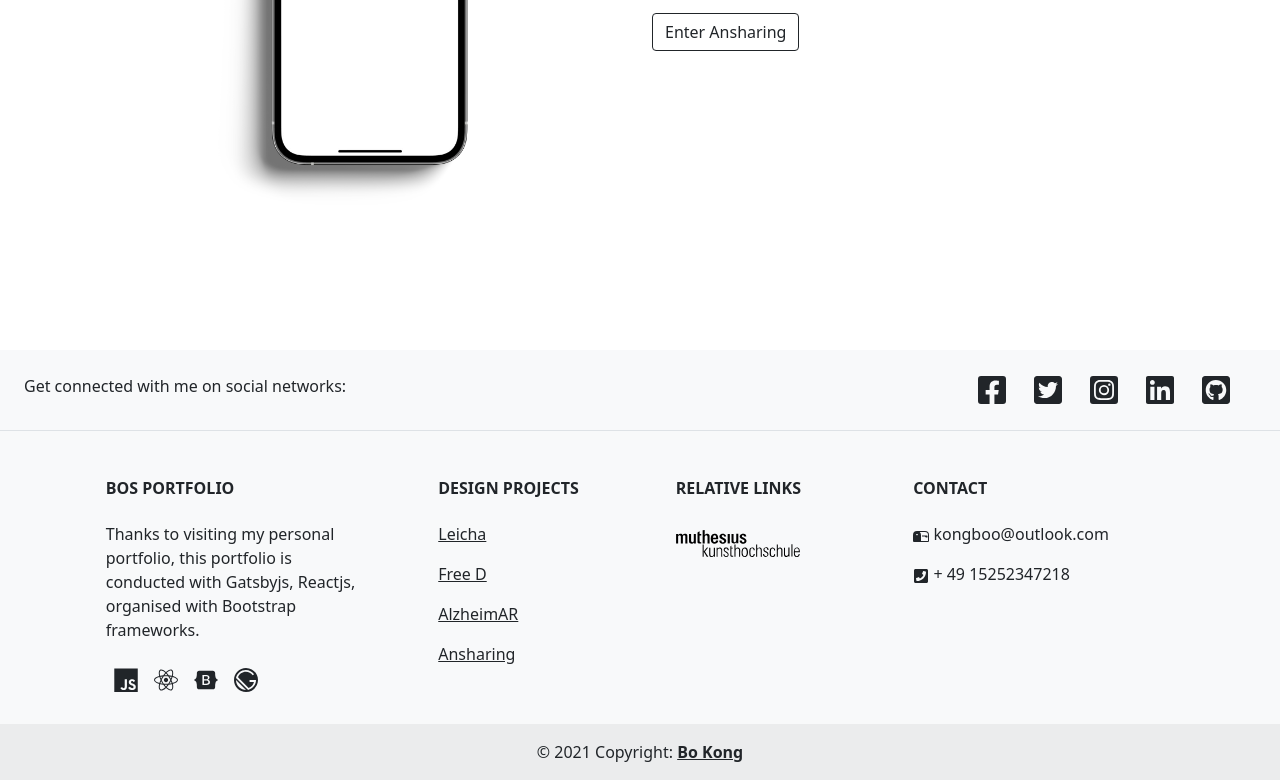
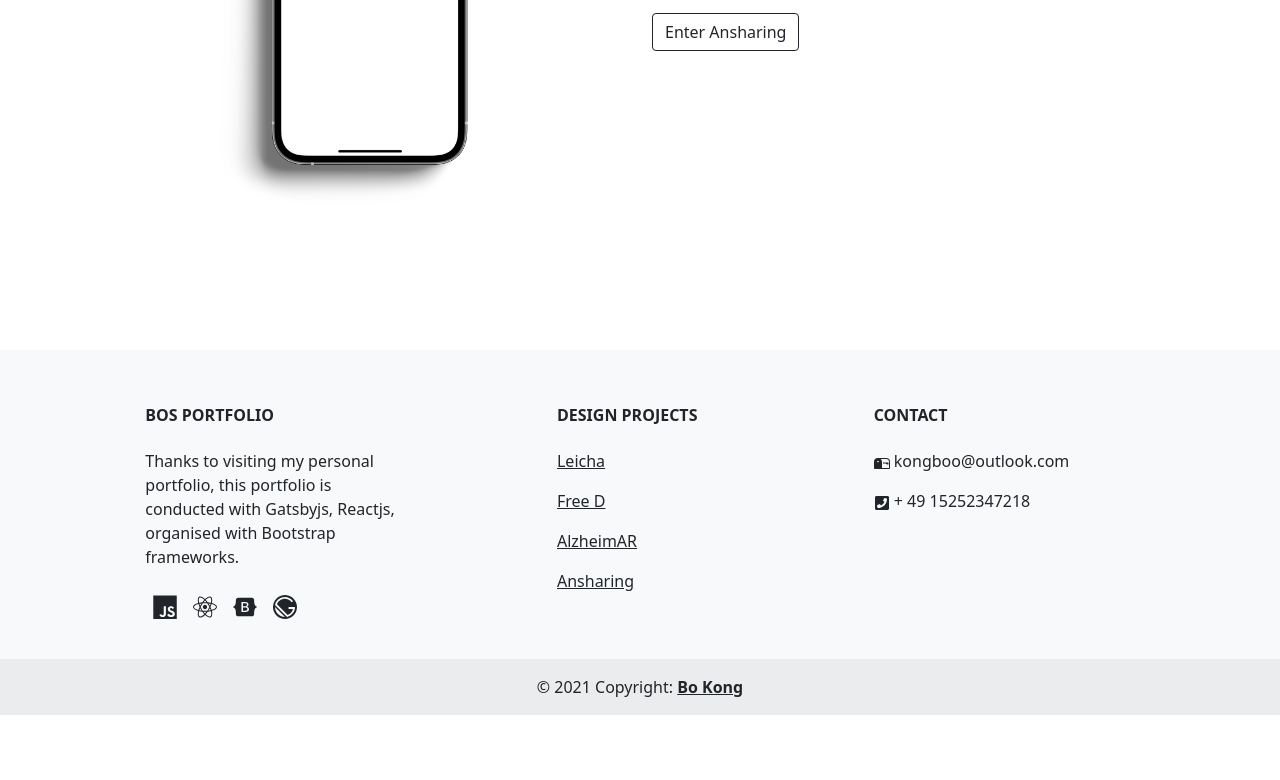
Before and after one commit to abuer008/Bosportfolio, a Gatsby site: page / in a window 1280 px wide. Shown: the part 2446-3226 px from the top of the page. After the commit the page ends 3161 px from the top, so only its background shows below. Built offline with nearby package versions, Linux system fonts and the light colour scheme; Gatsby itself is replaced by a stand-in of ours.

Commit message:
reduce information in footer

```diff
--- a/src/components/footer.js
+++ b/src/components/footer.js
@@ -12,34 +12,34 @@ export const Footer = () => {
   return (
     <>
     <footer className='fixed-footer bg-light m-auto p-0'>
-      <section className="d-flex justify-content-center justify-content-lg-between p-4 border-bottom">
+      {/*<section className="d-flex justify-content-center justify-content-lg-between p-4 border-bottom">*/}
 
-        <div className="me-5 d-none d-lg-block">
-          <span>Get connected with me on social networks:</span>
-        </div>
+      {/*  <div className="me-5 d-none d-lg-block">*/}
+      {/*    <span>Get connected with me on social networks:</span>*/}
+      {/*  </div>*/}
 
-        <IconContext.Provider value={{size: '2em'}}>
-        <div>
-          <a href="" className="me-4 text-reset">
-            <FaFacebookSquare />
-          </a>
-          <a href="" className="me-4 text-reset">
-            <FaTwitterSquare />
-          </a>
-          <a href="" className="me-4 text-reset">
-            <FaInstagramSquare />
-          </a>
-          <a href="" className="me-4 text-reset">
-            <FaLinkedin />
-          </a>
-          <a href="" className="me-4 text-reset">
-            <FaGithubSquare />
-          </a>
-        </div>
-        </IconContext.Provider>
-      </section>
+      {/*  <IconContext.Provider value={{size: '2em'}}>*/}
+      {/*  <div>*/}
+      {/*    <a href="" className="me-4 text-reset">*/}
+      {/*      <FaFacebookSquare />*/}
+      {/*    </a>*/}
+      {/*    <a href="" className="me-4 text-reset">*/}
+      {/*      <FaTwitterSquare />*/}
+      {/*    </a>*/}
+      {/*    <a href="" className="me-4 text-reset">*/}
+      {/*      <FaInstagramSquare />*/}
+      {/*    </a>*/}
+      {/*    <a href="" className="me-4 text-reset">*/}
+      {/*      <FaLinkedin />*/}
+      {/*    </a>*/}
+      {/*    <a href="" className="me-4 text-reset">*/}
+      {/*      <FaGithubSquare />*/}
+      {/*    </a>*/}
+      {/*  </div>*/}
+      {/*  </IconContext.Provider>*/}
+      {/*</section>*/}
 
-      <section className="">
+      <section className="p-2">
         <div className="container text-center text-md-start mt-5">
           <div className="row mt-3">
             <div className="col-md-3 col-lg-4 col-xl-3 mx-auto mb-4">
@@ -88,16 +88,16 @@ export const Footer = () => {
               </p>
             </div>
 
-            <div className="col-md-3 col-lg-2 col-xl-2 mx-auto mb-4">
-              <h6 className="text-uppercase fw-bold mb-4">
-                Relative links
-              </h6>
+            {/*<div className="col-md-3 col-lg-2 col-xl-2 mx-auto mb-4">*/}
+            {/*  <h6 className="text-uppercase fw-bold mb-4">*/}
+            {/*    Relative links*/}
+            {/*  </h6>*/}
 
 
-              <a href='https://en.muthesius-kunsthochschule.de/'>
-                <img src={muthesiusLogo} className='w-75 py-2' />
-              </a>
-            </div>
+            {/*  <a href='https://en.muthesius-kunsthochschule.de/'>*/}
+            {/*    <img src={muthesiusLogo} className='m-auto w-50 py-2' />*/}
+            {/*  </a>*/}
+            {/*</div>*/}
 
             <div className="col-md-4 col-lg-3 col-xl-3 mx-auto mb-md-0 mb-4">
               <h6 className="text-uppercase fw-bold mb-4">
```
